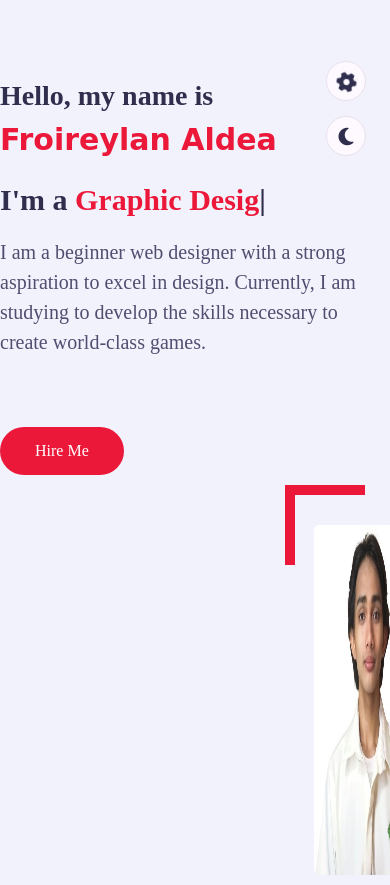
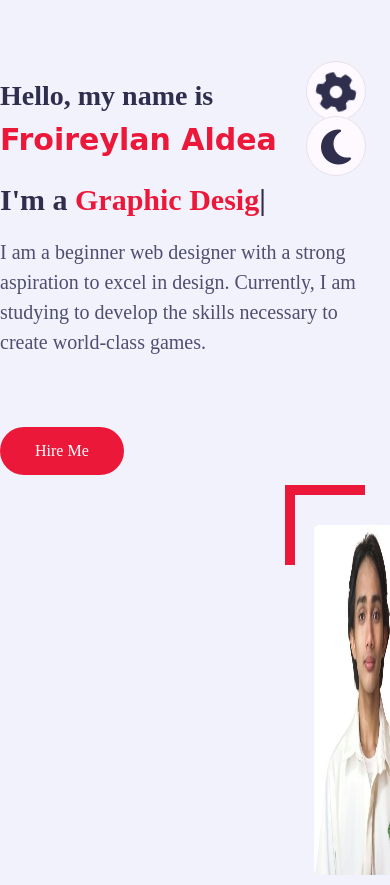
Before and after one commit to FroiAL/Webportfolio, a plain HTML site: page index.html in a window 390 px wide. Shown: the top 885 px of the page. Drawn offline with nearby package versions, Linux system fonts and the light colour scheme; a web font is replaced by a local one.

Commit message:
style-switcher.css

```diff
--- a/css/style-switcher.css
+++ b/css/style-switcher.css
@@ -85,3 +85,26 @@
 {
     background: #f021b2;
 }
+@media (max-width: 991px)
+{
+    .style-switcher .s-icon
+    {
+        position: absolute;
+        height: 60px;
+        width: 60px;
+        text-align: center;
+        font-size: 40px;
+        background: var(--bg-black-100);
+        color: var(--text-black-900);
+        right: 100%;
+        border: 1px solid var(--bg-black-50);
+        margin-right: 25px;
+        cursor: pointer;
+        transition: all 0.3s ease;
+        border-radius: 50%;
+    }
+    .style-switcher .s-icon i
+    {
+        line-height: 60px;
+    }
+}
```
